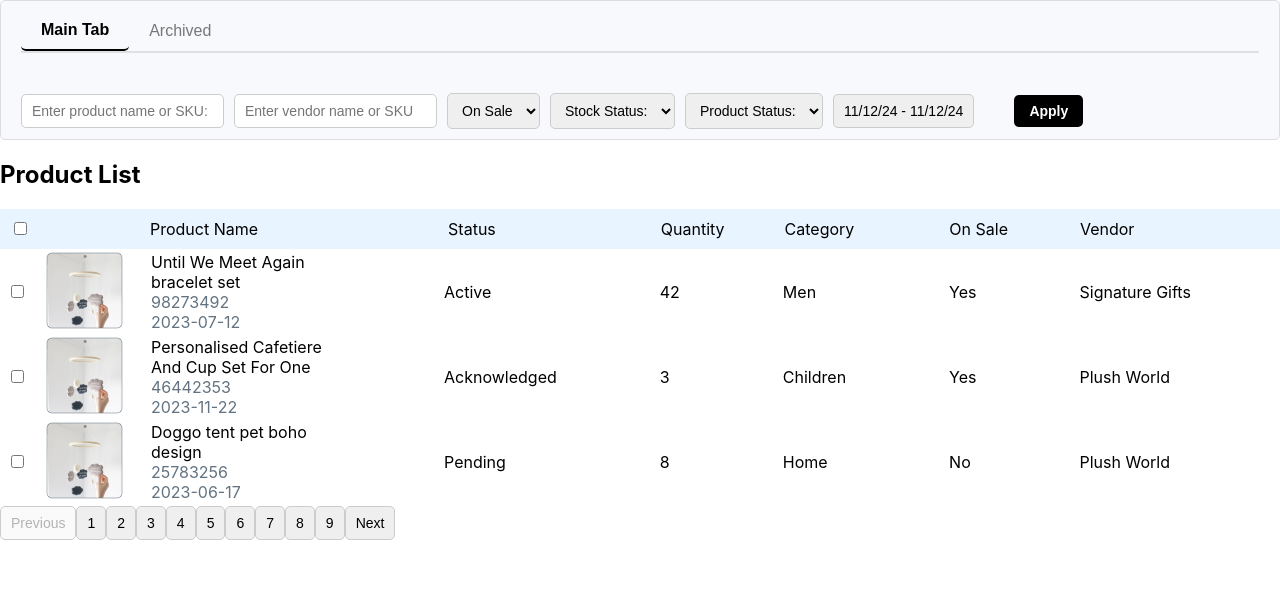
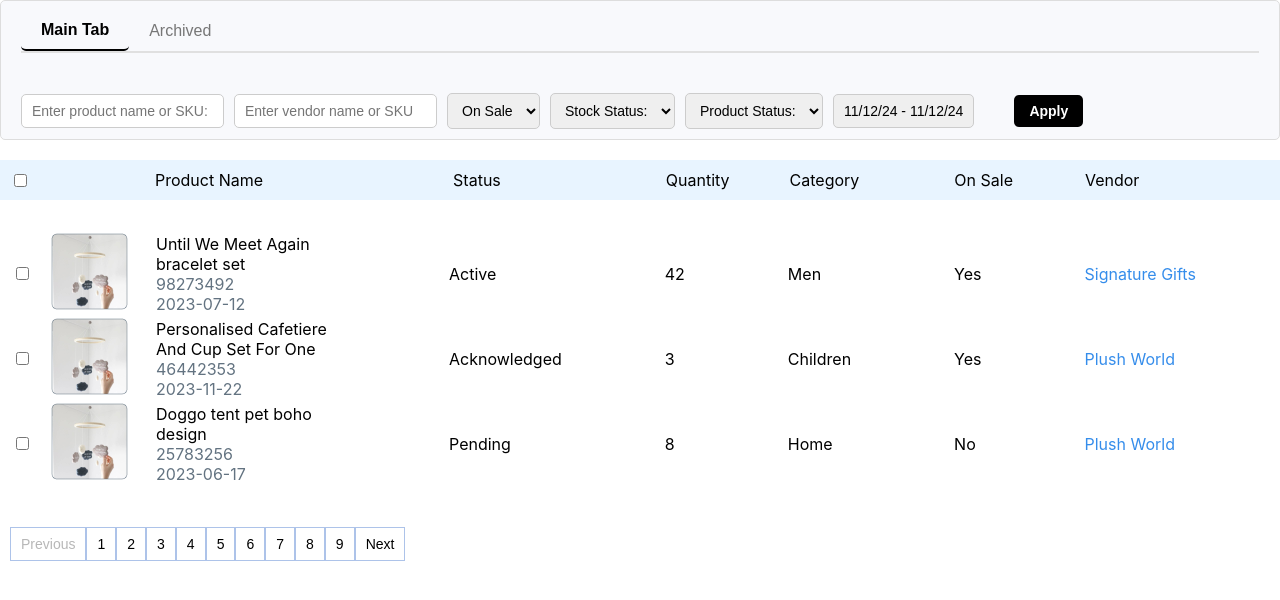
Before and after one commit to smas0900/product_search, a React (Create React App) app: page / in a window 1280 px wide. Shown: the top 600 px of the page. Built offline with nearby package versions, Linux system fonts and the light colour scheme; data requests are answered from the project's data file.

Commit message:
add styles

```diff
--- a/src/components/Products/ProductList.css
+++ b/src/components/Products/ProductList.css
@@ -8,7 +8,7 @@ src/components/ProductList.css .status {
   width: fit-content;
 }
 
-.status.active {
+.status.Active {
   background-color: #cce5ff;
   color: #004085;
 }
@@ -28,9 +28,11 @@ src/components/ProductList.css .status {
   align-items: center;
   padding: 10px;
   background-color: #E8F4FF;
+  margin-top: 20px;
+  margin-bottom: 30px;
 }
 .pn {
-  margin-left: 100px;
+  margin-left: 105px;
 }
 .pnstatus {
   margin-left: 170px;
@@ -48,6 +50,7 @@ src/components/ProductList.css .status {
 
 .pnv {
   margin-left: 52px;
+
 }
 
 .product-image {
@@ -65,6 +68,11 @@ src/components/ProductList.css .status {
 
 .product-al {
   padding-left: 100px;
+
+}
+
+.pro-vender {
+  color: #358DEB;
 }
 
 .selection-header,
@@ -72,6 +80,11 @@ src/components/ProductList.css .status {
   display: flex;
   align-items: center;
   gap: 20px;
+
+}
+
+.checkbox-list{
+  margin-left: 9px;
 }
 
 .dropdown-button {
@@ -81,3 +94,15 @@ src/components/ProductList.css .status {
   padding: 5px 10px;
   cursor: pointer;
 }
+
+.pagination {
+  margin-top: 40px;
+  margin-left: 10px;
+}
+
+.pagination button {
+  /* border: solid 1px #004085; */
+  background-color: transparent;
+  border-radius: 0px;
+  border: solid 1px #ADC3E9;
+}
--- a/src/components/Products/ProductList.js
+++ b/src/components/Products/ProductList.js
@@ -82,10 +82,10 @@ const ProductList = ({
 
   // Paginate products (if pagination is enabled)
   const paginateProducts = () => {
-    if (!paginate) return products; // If pagination is not enabled, return the full list of products
+    if (!paginate) return products;
 
-    const itemsPerPage = 10; // Adjust this value based on your pagination settings
-    const currentPage = 1; // Replace with dynamic page tracking (state)
+    const itemsPerPage = 3;
+    const currentPage = 1;
 
     const startIndex = (currentPage - 1) * itemsPerPage;
     const paginatedProducts = products.slice(
@@ -97,7 +97,6 @@ const ProductList = ({
 
   return (
     <div className="product-list">
-      <h2>Product List</h2>
 
       <div className="table-header">
         <input
@@ -147,11 +146,11 @@ const ProductList = ({
                 <td>
                   <input
                     type="checkbox"
+                    className="checkbox-list"
                     checked={selectedProducts.includes(product.id)}
                     onChange={() => handleCheckboxChange(product.id)}
                   />
                 </td>
-                {/* Image Column */}
                 <td>
                   <img
                     src={product.image}
@@ -168,7 +167,7 @@ const ProductList = ({
                 <td className="product-al">{product.qty}</td>
                 <td className="product-al">{product.category}</td>
                 <td className="product-al">{product.onSale ? "Yes" : "No"}</td>
-                <td className="product-al">{product.vendor}</td>
+                <td className="product-al pro-vender">{product.vendor}</td>
               </tr>
             ))
           ) : (
```
